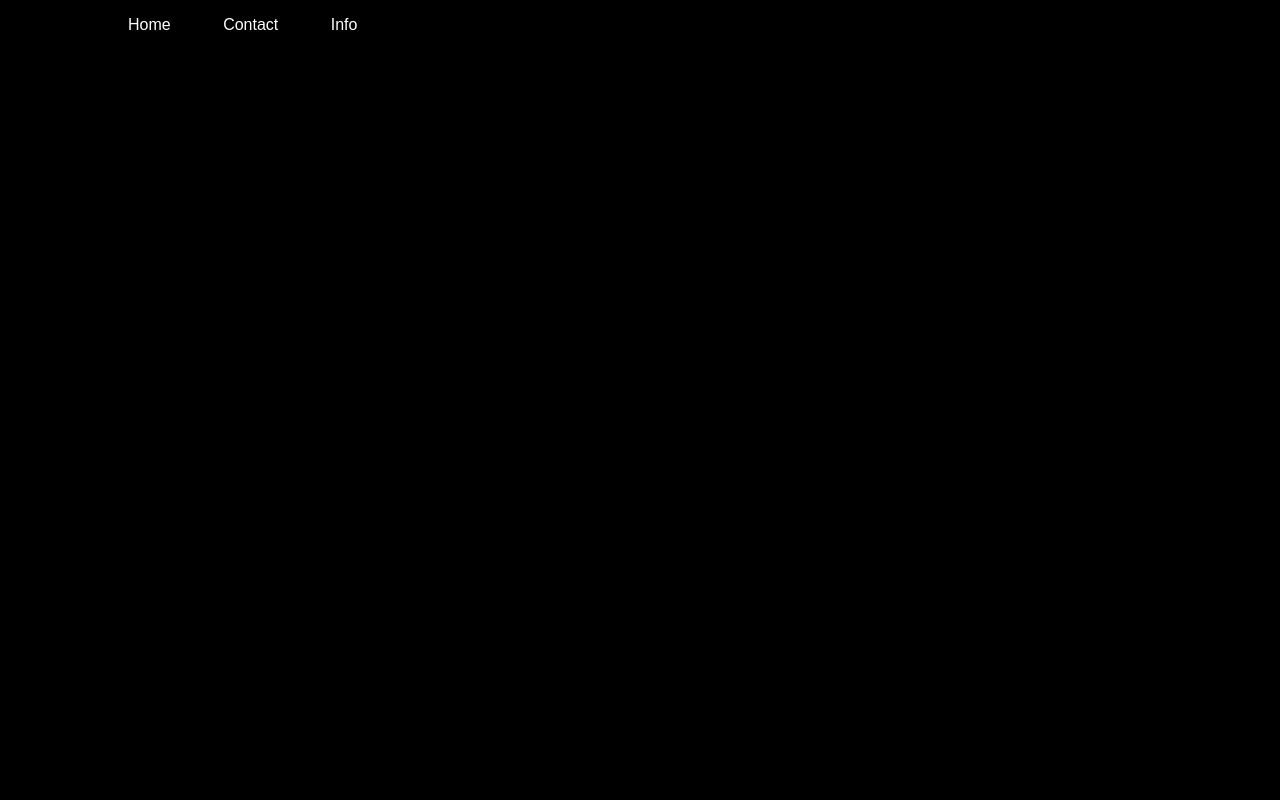
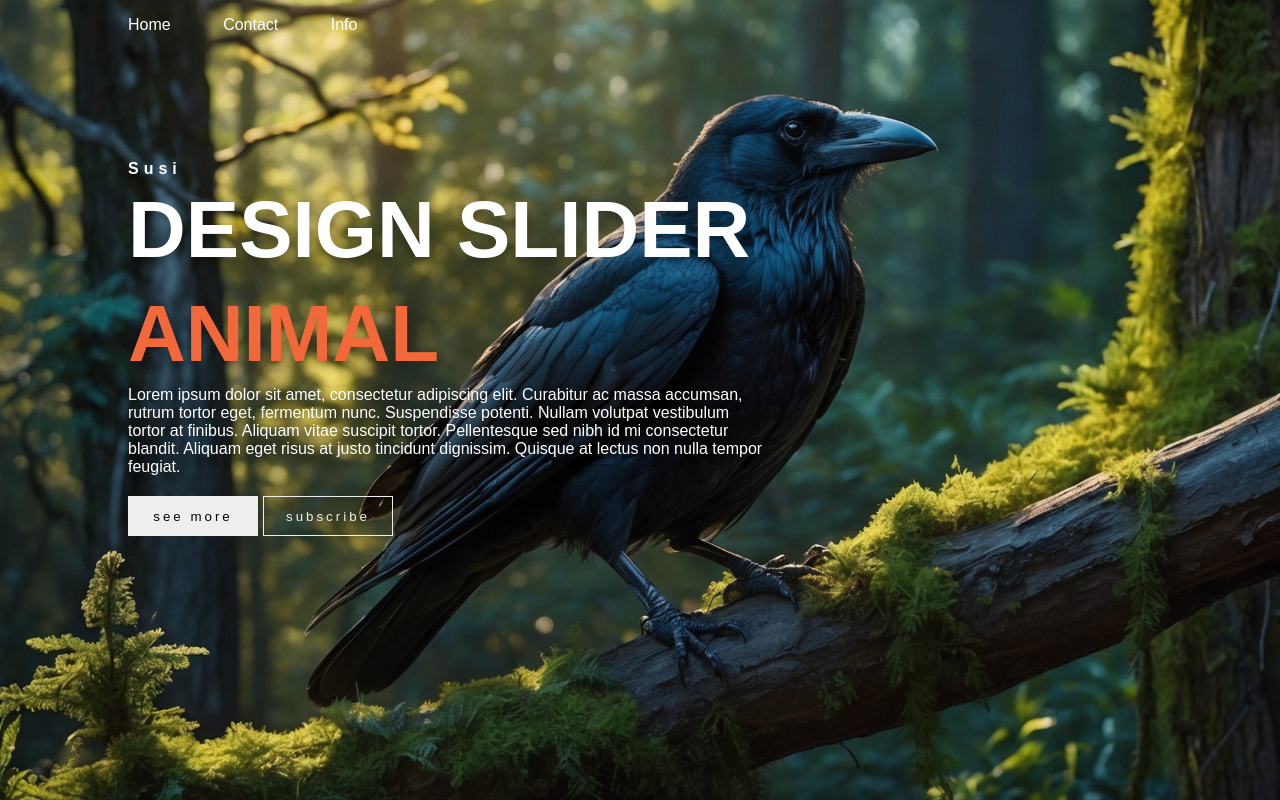
Before and after one commit to Susi-88/animal-slider-project, a plain HTML site: page index.html in a window 1280 px wide. Drawn offline with Linux system fonts and the light colour scheme.

Commit message:
Create initial carousel component

```diff
--- a/index.html
+++ b/index.html
@@ -8,12 +8,14 @@
 
         <title>Animal Slider Project</title>
 
-        <!-- Load external CSS styles -->
+        <!-- CSS STYLES -->
         <link rel="stylesheet" href="styles.css">
 
     </head>
 
     <body>
+
+        <!-- HEADER - NAVBAR -->
         <header>
             <nav id="navbar">
                 <a class="nav-item" href="">Home</a>
@@ -22,7 +24,76 @@
             </nav>
         </header>
 
-        <!-- Load external JavaScript -->
+        <!-- CAROUSEL -->
+
+        <div class="carousel">
+            <div class="list">
+                <div class="item">
+                    <img src="./img/animal-1.jpg">
+                    <div class="content">
+                        <div class="author">Susi</div>
+                        <div class="title">design slider</div>
+                        <div class="topic">animal</div>
+                        <div class="description">
+                            Lorem ipsum dolor sit amet, consectetur adipiscing elit. Curabitur ac massa accumsan, rutrum tortor eget, fermentum nunc. Suspendisse potenti. Nullam volutpat vestibulum tortor at finibus. Aliquam vitae suscipit tortor. Pellentesque sed nibh id mi consectetur blandit. Aliquam eget risus at justo tincidunt dignissim. Quisque at lectus non nulla tempor feugiat.
+                        </div>
+                        <div class="buttons">
+                            <button>see more</button>
+                            <button>subscribe</button>
+                        </div>
+                    </div>
+                </div>
+                <div class="item">
+                    <img src="./img/animal-2.jpg">
+                    <div class="content">
+                        <div class="author">Susi</div>
+                        <div class="title">design slider</div>
+                        <div class="topic">animal</div>
+                        <div class="description">
+                            Lorem ipsum dolor sit amet, consectetur adipiscing elit. Curabitur ac massa accumsan, rutrum tortor eget, fermentum nunc. Suspendisse potenti. Nullam volutpat vestibulum tortor at finibus. Aliquam vitae suscipit tortor. Pellentesque sed nibh id mi consectetur blandit. Aliquam eget risus at justo tincidunt dignissim. Quisque at lectus non nulla tempor feugiat.
+                        </div>
+                        <div class="buttons">
+                            <button>see more</button>
+                            <button>subscribe</button>
+                        </div>
+                    </div>
+                </div>
+                <div class="item">
+                    <img src="./img/animal-3.jpg">
+                    <div class="content">
+                        <div class="author">Susi</div>
+                        <div class="title">design slider</div>
+                        <div class="topic">animal</div>
+                        <div class="description">
+                            Lorem ipsum dolor sit amet, consectetur adipiscing elit. Curabitur ac massa accumsan, rutrum tortor eget, fermentum nunc. Suspendisse potenti. Nullam volutpat vestibulum tortor at finibus. Aliquam vitae suscipit tortor. Pellentesque sed nibh id mi consectetur blandit. Aliquam eget risus at justo tincidunt dignissim. Quisque at lectus non nulla tempor feugiat.
+                        </div>
+                        <div class="buttons">
+                            <button>see more</button>
+                            <button>subscribe</button>
+                        </div>
+                    </div>
+                </div>
+                <div class="item">
+                    <img src="./img/animal-4.jpg">
+                    <div class="content">
+                        <div class="author">Susi</div>
+                        <div class="title">design slider</div>
+                        <div class="topic">animal</div>
+                        <div class="description">
+                            Lorem ipsum dolor sit amet, consectetur adipiscing elit. Curabitur ac massa accumsan, rutrum tortor eget, fermentum nunc. Suspendisse potenti. Nullam volutpat vestibulum tortor at finibus. Aliquam vitae suscipit tortor. Pellentesque sed nibh id mi consectetur blandit. Aliquam eget risus at justo tincidunt dignissim. Quisque at lectus non nulla tempor feugiat.
+                        </div>
+                        <div class="buttons">
+                            <button>see more</button>
+                            <button>subscribe</button>
+                        </div>
+                    </div>
+                </div>
+            </div>
+        </div>
+
+
+
+        <!-- JAVASCRIPT -->
         <script src="scripts.js"></script>
 
     </body>
--- a/styles.css
+++ b/styles.css
@@ -18,8 +18,84 @@ header {
     height: 50px;
     display: flex;
     align-items: center;
+    position: relative;
+    z-index: 100;
 }
 
 .nav-item {
     margin-right: 3rem;
 }
+
+/* CAROUSEL */
+
+.carousel {
+    width: 100vw;
+    height: 100vh;
+    overflow: hidden;
+    margin-top: -50px;
+    position: relative;
+}
+
+.carousel .list .item {
+    position: absolute;
+    inset: 0 0 0 0;
+}
+
+.carousel .list .item img {
+    width: 100%;
+    height: 100%;
+    object-fit: cover;
+}
+
+.carousel .list .item .content {
+    position: absolute;
+    top: 20%;
+    left: 50%;
+    width: 1140px;
+    max-width: 80%;
+    transform: translateX(-50%);
+    padding-right: 30%;
+    box-sizing: border-box;
+    color: white;
+    text-shadow: 0 5px 10px #0004;
+}
+
+.carousel .list .item .content .author {
+    font-weight: bold;
+    letter-spacing: 5px;
+}
+
+.carousel .list .item .content .title,
+.carousel .list .item .content .topic {
+    font-weight: bold;
+    font-size: 5em;
+    line-height: 1.3em;
+    text-transform: uppercase;
+}
+
+.carousel .list .item .content .topic {
+    color: #f1683a;
+}
+
+.carousel .list .item .content .buttons {
+    display: grid;
+    grid-template-columns: repeat(2, 130px);
+    grid-template-rows: 40px;
+    gap: 5px;
+    margin-top: 20px;
+}
+
+.carousel .list .item .content .buttons button {
+    border: none;
+    background-color: #eee;
+    letter-spacing: 3px;
+    font-family: Arial, Helvetica, sans-serif;
+    font-weight: 500;
+}
+
+.carousel .list .item .content .buttons button:nth-child(2) {
+    background-color: transparent;
+    color: #eee;
+    border: 1px solid #eee;
+
+}
```
